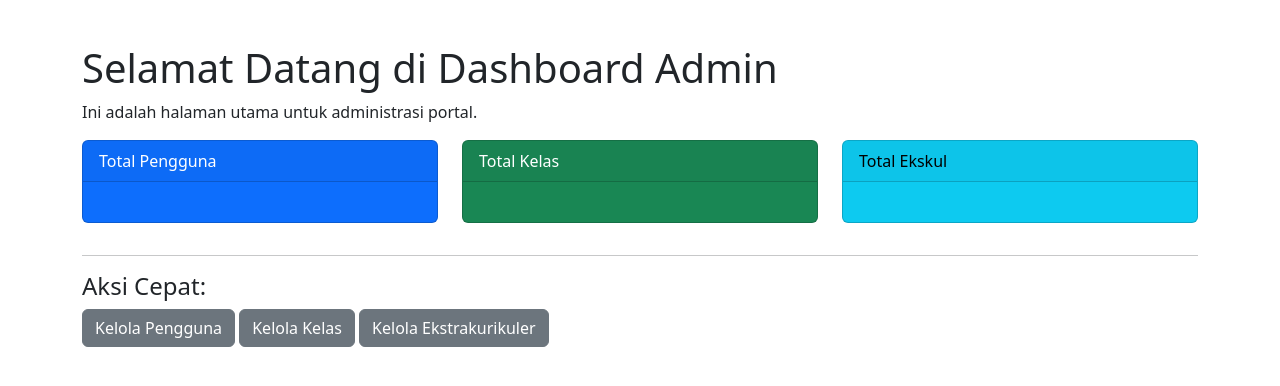
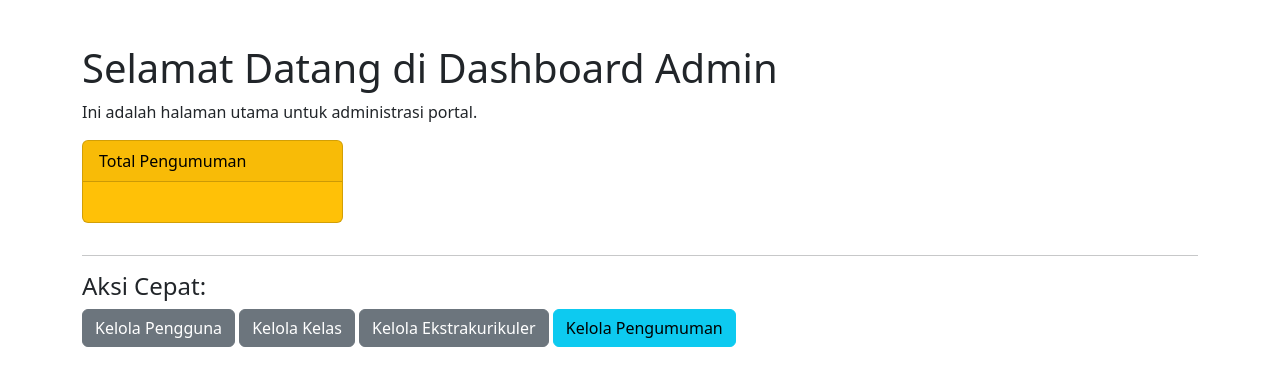
Before and after one commit to Juputra/Portal, a Python web app: template templates/admin/dashboard_admin.html in a window 1280 px wide. Shown: the part 56-442 px from the top of the page. Run offline with Jinja, Linux system fonts and the light colour scheme; the template is opened without the code that fills it, so the values that code supplies are empty.

Commit message:
tampilan pengumuman

```diff
--- a/app.py
+++ b/app.py
@@ -122,7 +122,8 @@ class Portal:
             return render_template('admin/dashboard_admin.html',
                                    jumlah_pengguna=counts.get('users',0),
                                    jumlah_kelas=counts.get('kelas',0),
-                                   jumlah_ekskul=counts.get('ekskul',0))
+                                   jumlah_ekskul=counts.get('ekskul',0)),
+                                   jumlah_pengumuman=counts.get('pengumuman',0)
 
         # --- Manajemen Pengguna (Admin) ---
         @self.app.route('/admin/users')
--- a/config.py
+++ b/config.py
@@ -630,7 +630,7 @@ class Config:
         # Implementasi: SELECT COUNT(*) FROM Pengguna; SELECT COUNT(*) FROM Kelas; dst.
         # Ini adalah contoh sederhana, Anda bisa membuatnya lebih efisien
         conn = self._get_connection()
-        counts = {'users': 0, 'kelas': 0, 'ekskul': 0}
+        counts = {'users': 0, 'kelas': 0, 'ekskul': 0, 'pengumuman':0}
         try:
             with conn.cursor() as cursor:
                 cursor.execute("SELECT COUNT(*) as total FROM Pengguna")
@@ -639,6 +639,8 @@ class Config:
                 counts['kelas'] = cursor.fetchone()['total']
                 cursor.execute("SELECT COUNT(*) as total FROM Ekstrakurikuler")
                 counts['ekskul'] = cursor.fetchone()['total']
+                cursor.execute("SELECT COUNT(*) as total FROM Pengumuman") # Query untuk hitung pengumuman
+                counts['pengumuman'] = cursor.fetchone()['total']
         except pymysql.MySQLError as e:
             print(f"Error getting counts: {e}")
         finally:
--- a/templates/admin/dashboard_admin.html
+++ b/templates/admin/dashboard_admin.html
@@ -6,34 +6,24 @@
     <h1>Selamat Datang di Dashboard Admin</h1>
     <p>Ini adalah halaman utama untuk administrasi portal.</p>
     <div class="row">
-        <div class="col-md-4">
-            <div class="card text-bg-primary mb-3">
-                <div class="card-header">Total Pengguna</div>
+        {# ... kartu untuk pengguna, kelas, ekskul ... #}
+        {# Kartu untuk Pengumuman (opsional jika Anda menambahkannya di sini) #}
+        <div class="col-md-3"> {# Sesuaikan ukuran kolom jika perlu #}
+            <div class="card text-bg-warning mb-3"> {# Ganti warna jika mau #}
+                <div class="card-header">Total Pengumuman</div>
                 <div class="card-body">
-                    <h5 class="card-title">{{ jumlah_pengguna }}</h5>
-                </div>
-            </div>
-        </div>
-        <div class="col-md-4">
-            <div class="card text-bg-success mb-3">
-                <div class="card-header">Total Kelas</div>
-                <div class="card-body">
-                    <h5 class="card-title">{{ jumlah_kelas }}</h5>
-                </div>
-            </div>
-        </div>
-        <div class="col-md-4">
-             <div class="card text-bg-info mb-3">
-                <div class="card-header">Total Ekskul</div>
-                <div class="card-body">
-                    <h5 class="card-title">{{ jumlah_ekskul }}</h5>
+                    <h5 class="card-title">{{ jumlah_pengumuman }}</h5>
+                    <a href="{{ url_for('pengumuman_admin') }}" class="stretched-link"></a> {# Link tersembunyi untuk klik seluruh kartu #}
                 </div>
             </div>
         </div>
     </div>
     <hr>
     <h4>Aksi Cepat:</h4>
-    <a href="{{ url_for('users_admin') }}" class="btn btn-secondary">Kelola Pengguna</a>
-    <a href="{{ url_for('kelas_admin') }}" class="btn btn-secondary">Kelola Kelas</a>
-    <a href="{{ url_for('ekskul_admin') }}" class="btn btn-secondary">Kelola Ekstrakurikuler</a>
+    <a href="{{ url_for('users_admin') }}" class="btn btn-secondary mb-2">Kelola Pengguna</a>
+    <a href="{{ url_for('kelas_admin') }}" class="btn btn-secondary mb-2">Kelola Kelas</a>
+    <a href="{{ url_for('ekskul_admin') }}" class="btn btn-secondary mb-2">Kelola Ekstrakurikuler</a>
+    {# TOMBOL BARU UNTUK PENGUMUMAN #}
+    <a href="{{ url_for('pengumuman_admin') }}" class="btn btn-info mb-2">Kelola Pengumuman</a>
+    {# Anda juga bisa menggunakan class btn-secondary agar seragam #}
 {% endblock %}
--- a/templates/admin/layout_admin.html
+++ b/templates/admin/layout_admin.html
@@ -40,6 +40,10 @@
                     <li class="nav-item">
                         <a class="btn btn-outline-danger" href="{{ url_for('logout') }}">Logout</a>
                     </li>
+                    <li class="nav-item">
+                        <a class="nav-link {% if request.endpoint.startswith('pengumuman_admin') or request.endpoint == 'tambah_pengumuman_admin' %}active{% endif %}"
+                        href="{{ url_for('pengumuman_admin') }}">Pengumuman</a>
+                    </li>
                 </ul>
                 {% endif %}
             </div>
```
